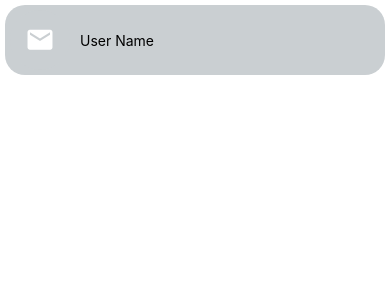
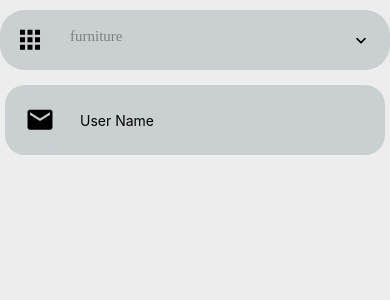
Before and after one commit to sogand20000/FireBaseProject, a React Native app: screen / in a window 390 px wide. Shown: the top 300 px of the page. Built offline with nearby package versions, Linux system fonts and the light colour scheme.

Commit message:
category Modal

```diff
--- a/App.js
+++ b/App.js
@@ -1,7 +1,25 @@
 import React, {useState} from 'react';
-import {TextInput} from 'react-native';
+import AppTextInput from './App/component/AppTextInput';
+import AppPicker from './App/component/AppPicker';
+import colors from './App/confing/colors';
 import Screen from './App/component/Screen';
-import AppTextInput from './App/component/AppTextInput';
+const categories = [
+  {label: 'furniture', value: 1},
+  {label: 'Clothing', value: 2},
+  {label: 'Cameras', value: 3},
+];
 export default function App() {
-  return <AppTextInput icon="email"></AppTextInput>;
+  const [category, setCategory] = useState(categories[0]);
+  return (
+    <Screen>
+      <AppPicker
+        selectedItem={category}
+        onSelectItem={item => setCategory(item)}
+        icon="apps"
+        items={categories}
+        iconColor={colors.black}
+        placeholder="Category"></AppPicker>
+      <AppTextInput icon="email" iconColor={colors.black}></AppTextInput>
+    </Screen>
+  );
 }
--- /dev/null
+++ b/App/component/AppPicker.js
@@ -0,0 +1,90 @@
+import React, {useState} from 'react';
+import {
+  TextInput,
+  View,
+  StyleSheet,
+  Modal,
+  TouchableWithoutFeedback,
+  Button,
+  FlatList,
+  Text,
+} from 'react-native';
+import MaterialCommunityIcons from 'react-native-vector-icons/MaterialCommunityIcons';
+
+import colors from '../confing/colors';
+import AppText from './AppText';
+import Icon from './Icon';
+import Screen from './Screen';
+import PickerItem from './PickerItem';
+function AppPicker({
+  selectedItem,
+  onSelectItem,
+  items,
+  icon,
+  placeholder,
+  iconColor = colors.white,
+}) {
+  const [modalVisible, setModalVisible] = useState(false);
+  return (
+    <>
+      <TouchableWithoutFeedback onPress={() => setModalVisible(true)}>
+        <View style={styles.container}>
+          <View style={styles.leftItem}>
+            <Icon
+              name={icon}
+              backgroundColor={colors.gray}
+              iconColor={iconColor}
+              style={styles.icon}
+              size={60}></Icon>
+            <AppText style={styles.text}>
+              {selectedItem ? selectedItem.label : placeholder}
+            </AppText>
+          </View>
+          <View style={styles.rightItem}>
+            <MaterialCommunityIcons
+              name="chevron-down"
+              color={iconColor}
+              size={20}></MaterialCommunityIcons>
+          </View>
+        </View>
+      </TouchableWithoutFeedback>
+
+      <Modal visible={modalVisible} animationType="slide">
+        <Screen>
+          <Button title="Close" onPress={() => setModalVisible(false)}></Button>
+          <FlatList
+            data={items}
+            keyExtractor={item => item.value}
+            renderItem={({item}) => (
+              <PickerItem
+                label={item.label}
+                onPress={() => {
+                  setModalVisible(false);
+                  onSelectItem(item);
+                }}></PickerItem>
+            )}></FlatList>
+        </Screen>
+      </Modal>
+    </>
+  );
+}
+
+const styles = StyleSheet.create({
+  container: {
+    backgroundColor: colors.gray,
+    borderRadius: 25,
+    flexDirection: 'row',
+    justifyContent: 'space-between',
+    width: '100%',
+    //padding: 10,
+    marginVertical: 10,
+  },
+  leftItem: {width: '90%', flexDirection: 'row'},
+  rightItem: {width: '10%', marginTop: 20},
+  icon: {
+    marginLeft: 40,
+  },
+  text: {},
+});
+
+export default AppPicker;
--- a/App/component/AppText/AppText.js
+++ b/App/component/AppText/AppText.js
@@ -1,10 +1,10 @@
 import React from 'react';
-import {Text, View} from 'react-native';
+import {Text, View, StyleSheet} from 'react-native';
 import styles from './styles';
 const AppText = ({children, style}) => {
   return (
     <View style={styles.textContaner}>
-      <Text style={[styles.Text, style]}>{children}</Text>
+      <Text style={[styles.text, style]}>{children}</Text>
     </View>
   );
 };
--- a/App/component/AppText/styles.js
+++ b/App/component/AppText/styles.js
@@ -2,14 +2,12 @@ import {StyleSheet, Platform} from 'react-native';
 
 const styles = StyleSheet.create({
   text: {
-    fontSize: 20,
+    fontSize: 15,
     fontFamily: Platform.OS === 'android' ? 'Roboto' : 'Avenir',
     color: 'gray',
     textAlign: 'center',
-    textDecorationLine: 'underline',
-    textTransform: 'capitalize',
-    textShadowColor: 'pink',
-    textShadowRadius: 14,
+    marginTop: 18,
+    marginLeft: 10,
   },
 });
 
--- a/App/component/AppTextInput.js
+++ b/App/component/AppTextInput.js
@@ -5,10 +5,14 @@ import {MaterialCommunityIcons} from 'react-native-vector-icons/MaterialCommunit
 import colors from '../confing/colors';
 import Icon from './Icon';
 
-function AppTextInput({icon, ...otherProps}) {
+function AppTextInput({icon, iconColor = colors.white, ...otherProps}) {
   return (
     <View style={styles.container}>
-      <Icon name="email" backgroundColor={colors.gray} size={60}></Icon>
+      <Icon
+        name="email"
+        iconColor={iconColor}
+        backgroundColor={colors.gray}
+        size={60}></Icon>
       <TextInput
         placeholder="User Name"
         style={styles.TextInput}
--- /dev/null
+++ b/App/component/PickerItem.js
@@ -0,0 +1,12 @@
+import React from 'react';
+import {Text, TouchableOpacity} from 'react-native';
+import AppText from './AppText';
+
+function PickerItem({label, onPress}) {
+  return (
+    <TouchableOpacity onPress={onPress}>
+      <AppText>{label}</AppText>
+    </TouchableOpacity>
+  );
+}
+export default PickerItem;
--- a/package.json
+++ b/package.json
@@ -10,6 +10,7 @@
     "lint": "eslint . --ext .js,.jsx,.ts,.tsx"
   },
   "dependencies": {
+    "@react-native-community/datetimepicker": "^6.3.1",
     "@react-native-firebase/app": "^15.2.0",
     "react": "18.0.0",
     "react-native": "0.69.3",
```
Also changed, not shown: 1 other file (tests, documents, lock files or other folders).
